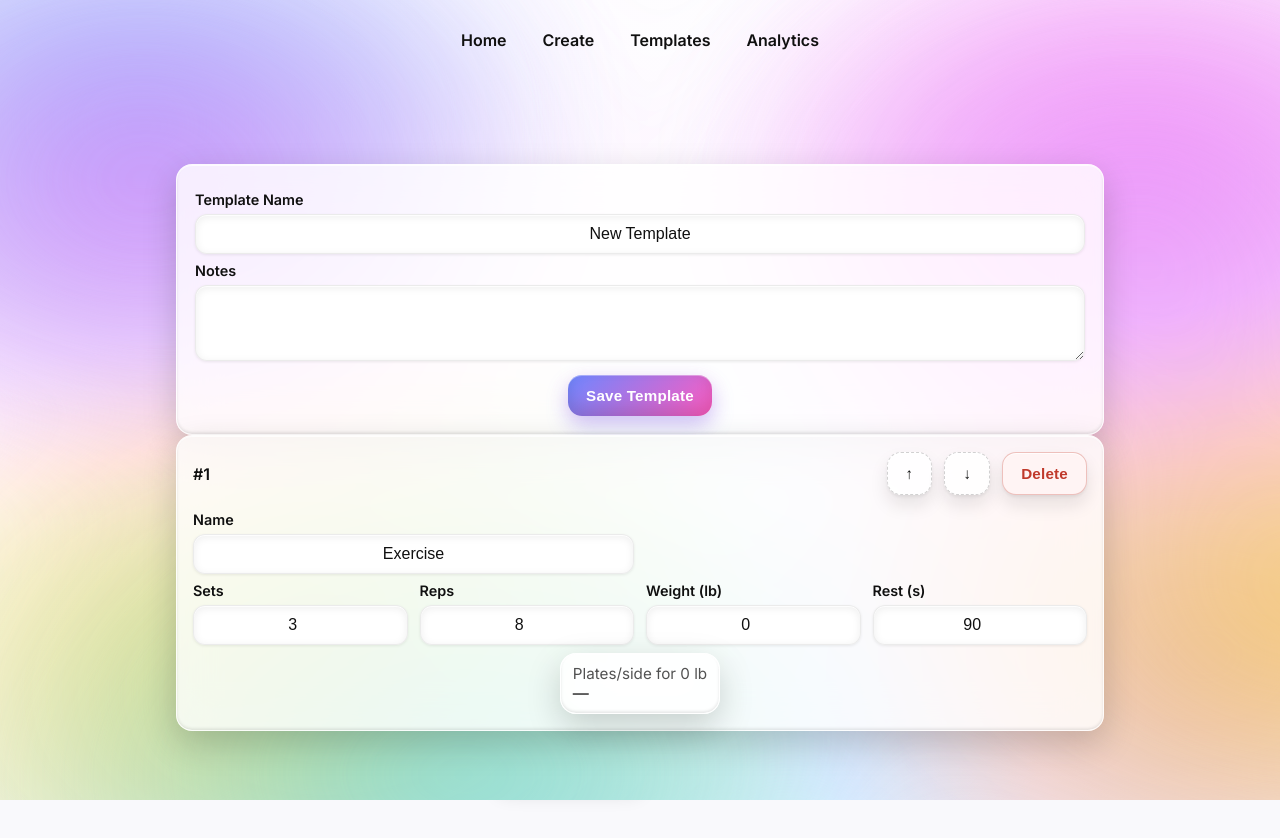
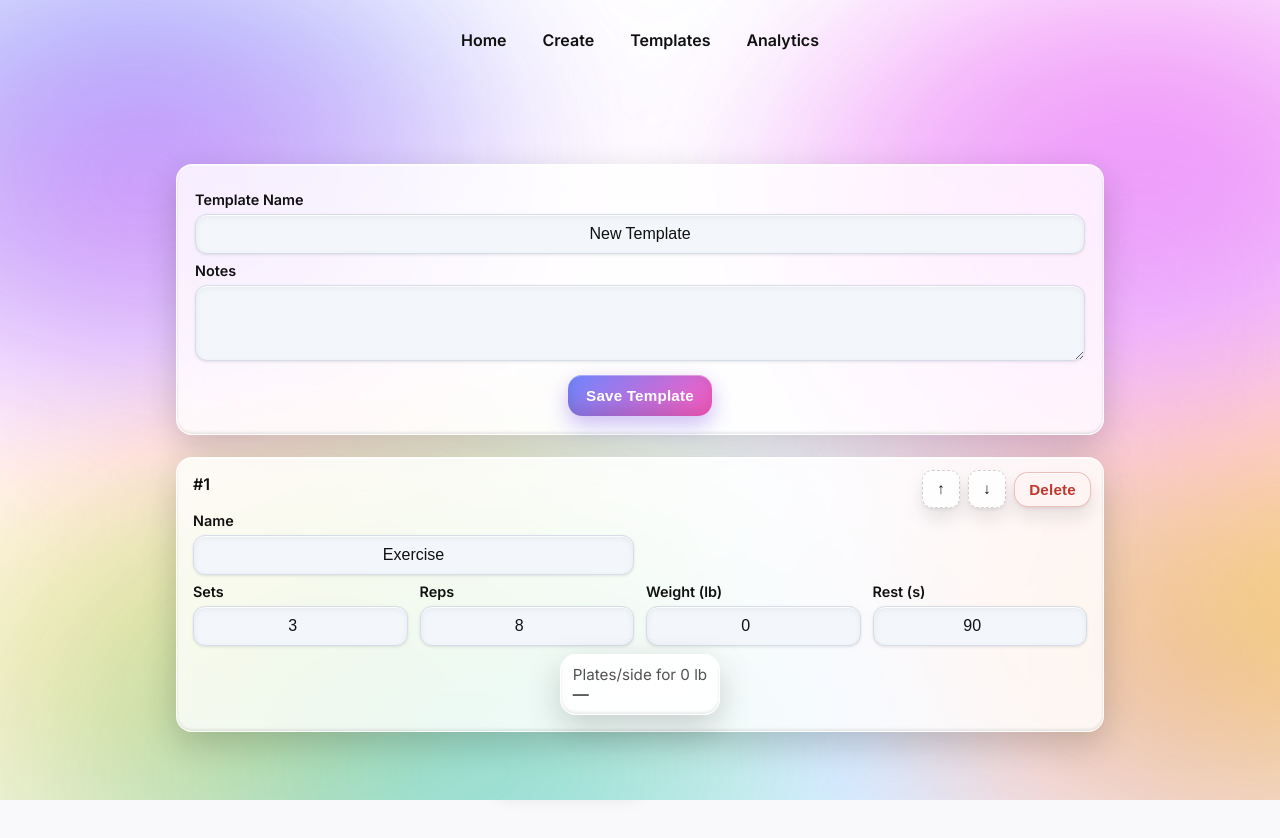
Before and after one commit to jacobball317/RepVault, a React (Create React App) app: page /RepVault/create-template in a window 1280 px wide. Shown: the top 838 px of the page. Built offline with nearby package versions, Linux system fonts and the light colour scheme.

Commit message:
updated spacing

```diff
--- a/src/App.css
+++ b/src/App.css
@@ -402,3 +402,89 @@ textarea.neon-input:focus{
 .template-card .secondary{
   background: #f3f5f7;                     /* a hair darker inside white cards */
 }
+
+/* === Higher-contrast fields === */
+:root{
+  --field-bg: #f3f6fb;                 /* slightly darker than card */
+  --field-br: #d6dce8;                 /* crisper border */
+  --field-br-hover: #c3cad8;
+  --field-ring: rgba(109,135,255,.22); /* focus ring */
+}
+
+/* Inputs inside cards/templates */
+.card .neon-input,
+.template-card .neon-input,
+.card textarea.neon-input,
+.template-card textarea.neon-input{
+  background: var(--field-bg);
+  border: 1px solid var(--field-br);
+  border-radius: 12px;
+  color: var(--ink);
+  box-shadow:
+    0 1px 3px rgba(2, 4, 7, 0.1),      /* outer gray shadow so the edge is visible */
+    inset 0 1px 0 rgba(255,255,255,.85),
+    inset 0 2px 6px rgba(0,0,0,.06);
+}
+
+.card .neon-input:hover,
+.template-card .neon-input:hover,
+.card textarea.neon-input:hover,
+.template-card textarea.neon-input:hover{
+  border-color: var(--field-br-hover);
+}
+
+.card .neon-input:focus,
+.template-card .neon-input:focus,
+.card textarea.neon-input:focus,
+.template-card textarea.neon-input:focus{
+  outline: none;
+  background: #ffffff;                  /* brighten on focus so text pops */
+  border-color: #6d87ff;
+  box-shadow:
+    0 0 0 4px var(--field-ring),        /* colored focus ring */
+    0 1px 3px rgba(16,24,40,.12),
+    inset 0 1px 0 rgba(255,255,255,.9),
+    inset 0 2px 6px rgba(0,0,0,.07);
+}
+
+.neon-input::placeholder,
+textarea.neon-input::placeholder{
+  color: #6b7280;
+}
+
+/* ===== tighten exercise card header + add space between cards ===== */
+
+/* more room between the top (template) card and first workout card */
+.exercises { margin-top: 22px; }
+
+/* don't let the header be tall just because of the actions */
+.exercise { position: relative; }
+.exercise > .row.space { align-items: center; margin-bottom: 10px; }
+
+/* move the action group to the top-right so it doesn't push content down */
+.exercise > .row.space > .row {
+  position: absolute;
+  top: 12px;
+  right: 12px;
+  gap: 8px;
+}
+
+/* compact arrow buttons so they don't look like big pills */
+.exercise > .row.space > .row button:nth-child(1),
+.exercise > .row.space > .row button:nth-child(2) {
+  width: 38px;
+  height: 38px;
+  padding: 0;
+  border-radius: 10px;
+  display: grid;
+  place-items: center;
+  line-height: 1;
+}
+
+/* keep Delete as a normal pill but not oversized */
+.exercise > .row.space > .row button:nth-child(3) {
+  padding: 8px 14px;
+}
+
+/* remove any accidental min-height from cards */
+.template-card.exercise { min-height: 0; }
```
